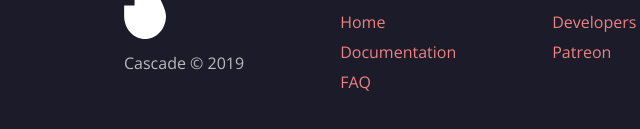
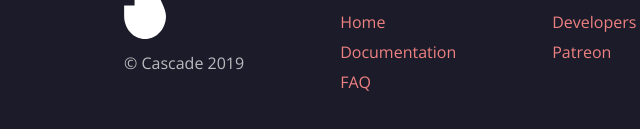
Before and after one commit to binaryoverload/cascadebot.github.io, a plain HTML site: page index.html in a window 1280 px wide. Shown: the part 3721-3850 px from the top of the page, 4-644 px from the left. Drawn offline with nearby package versions, Linux system fonts and the light colour scheme.

Commit message:
Update index.html

```diff
--- a/index.html
+++ b/index.html
@@ -163,7 +163,7 @@
     <footer class="section-footer bg-darkpurple">
         <div class="part brand">
             <img src="./assets/logo.svg" alt="Cascade logo">
-            <p>Cascade &copy; 2019</p>
+            <p>&copy; Cascade 2019</p>
         </div>
         <div class="part url-list">
             <h2>Project</h2>
```
